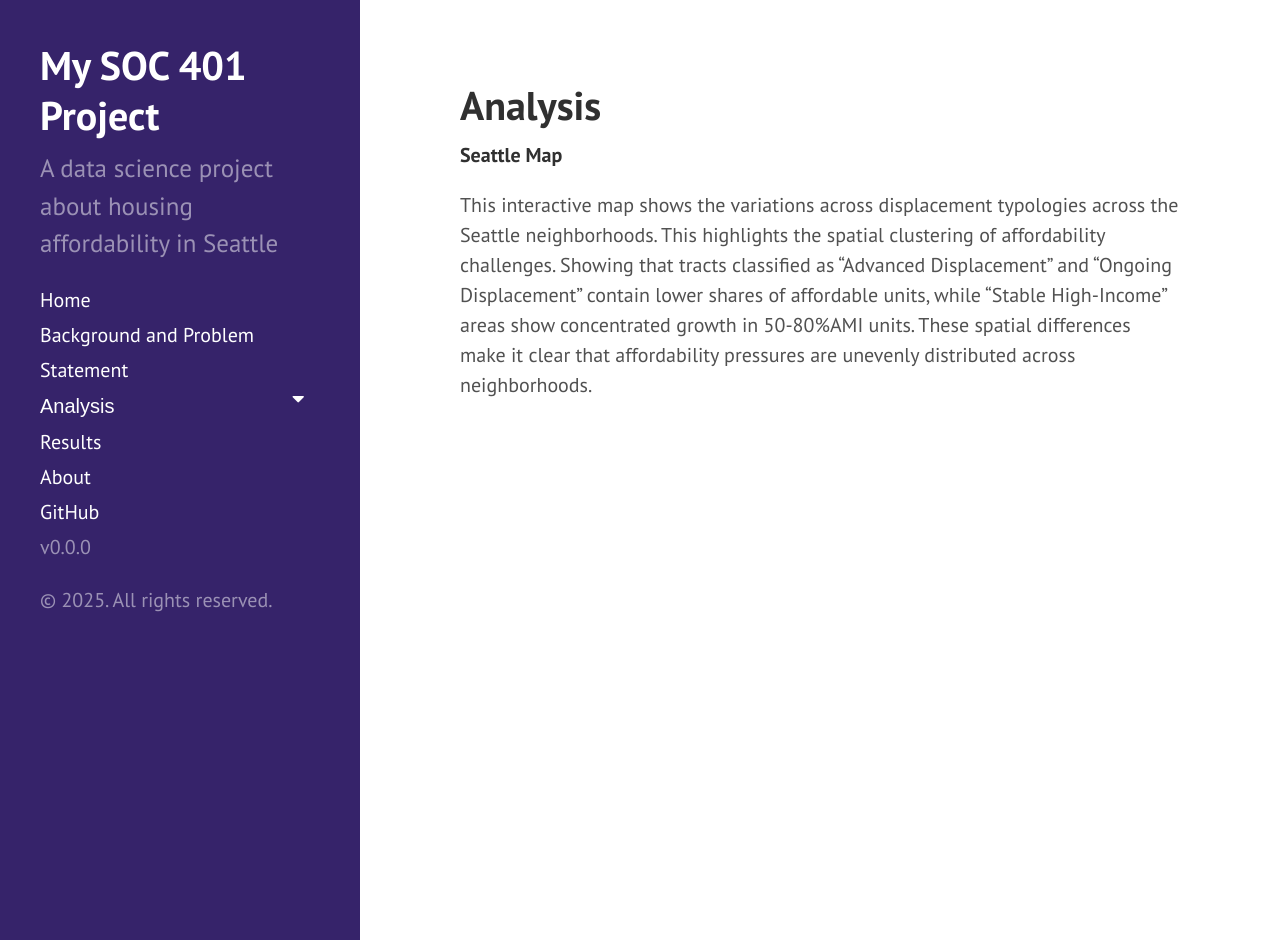
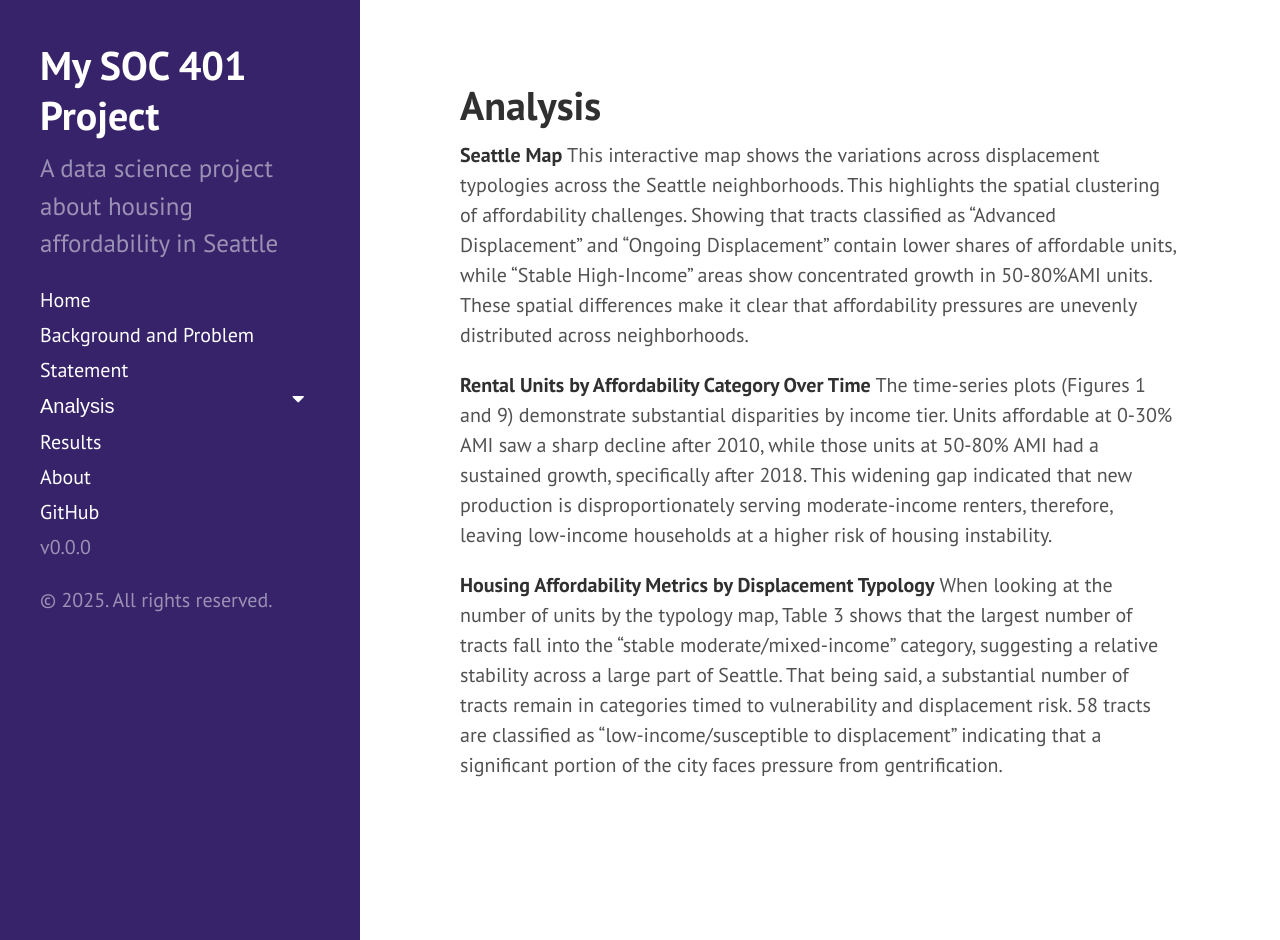
Before and after one commit to ymzakaria/soc401-ymzakaria, a Jekyll site: the page built from methods.md, in a window 1280 px wide and 940 px high. Built offline with Jekyll 4.4.1, drawn with Linux system fonts in a browser that asks for light colours.

Commit message:
Update methods.md

```diff
--- a/methods.md
+++ b/methods.md
@@ -4,5 +4,10 @@ title: Analysis
 ---
 
 **Seattle Map**
+This interactive map shows the variations across displacement typologies across the Seattle neighborhoods. This highlights the spatial clustering of affordability challenges. Showing that tracts classified as “Advanced Displacement” and “Ongoing Displacement” contain lower shares of affordable units, while “Stable High-Income” areas show concentrated growth in 50-80%AMI units. These spatial differences make it clear that affordability pressures are unevenly distributed across neighborhoods.
 
-This interactive map shows the variations across displacement typologies across the Seattle neighborhoods. This highlights the spatial clustering of affordability challenges. Showing that tracts classified as “Advanced Displacement” and “Ongoing Displacement” contain lower shares of affordable units, while “Stable High-Income” areas show concentrated growth in 50-80%AMI units. These spatial differences make it clear that affordability pressures are unevenly distributed across neighborhoods.
+**Rental Units by Affordability Category Over Time**
+The time-series plots (Figures 1 and 9) demonstrate substantial disparities by income tier. Units affordable at 0-30% AMI saw a sharp decline after 2010, while those units at 50-80% AMI had a sustained growth, specifically after 2018. This widening gap indicated that new production is disproportionately serving moderate-income renters, therefore, leaving low-income households at a higher risk of housing instability.
+
+**Housing Affordability Metrics by Displacement Typology**
+When looking at the number of units by the typology map, Table 3 shows that the largest number of tracts fall into the “stable moderate/mixed-income” category, suggesting a relative stability across a large part of Seattle. That being said, a substantial number of tracts remain in categories timed to vulnerability and displacement risk. 58 tracts are classified as “low-income/susceptible to displacement” indicating that a significant portion of the city faces pressure from gentrification.
```
